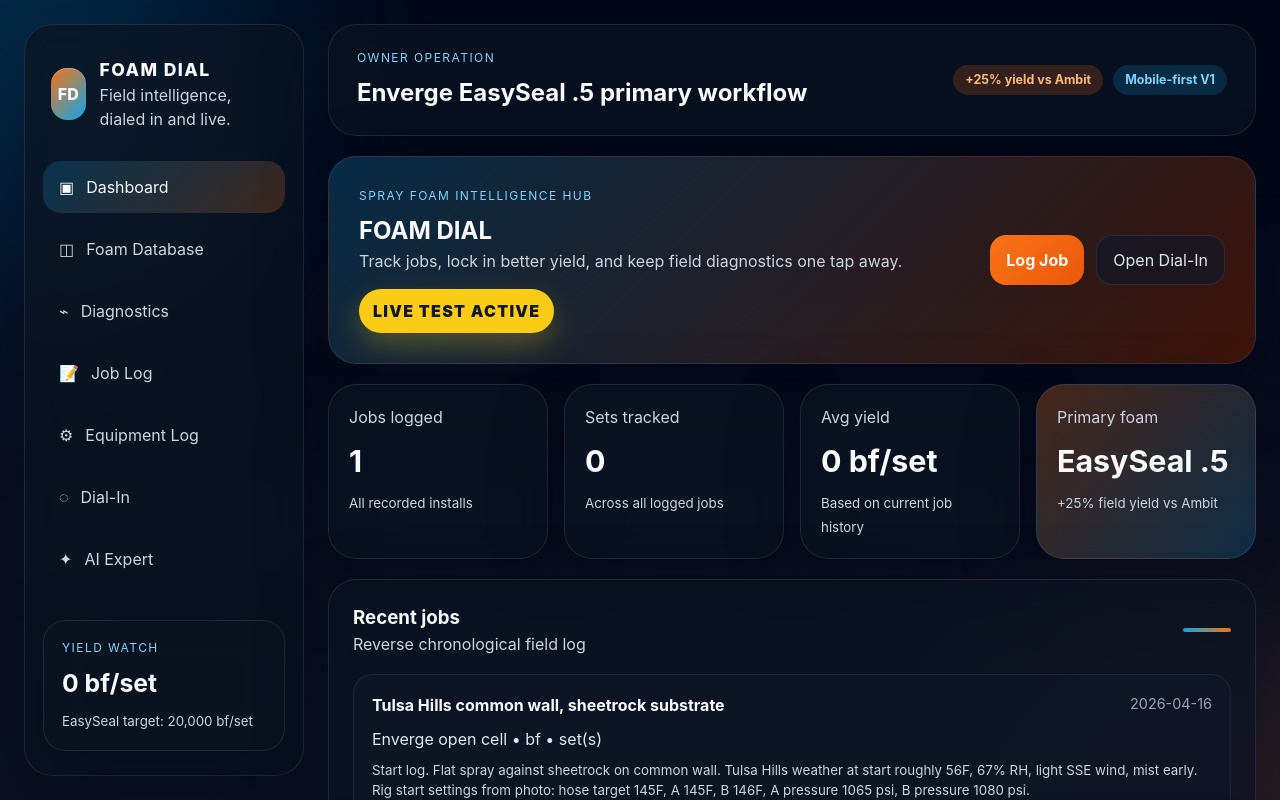
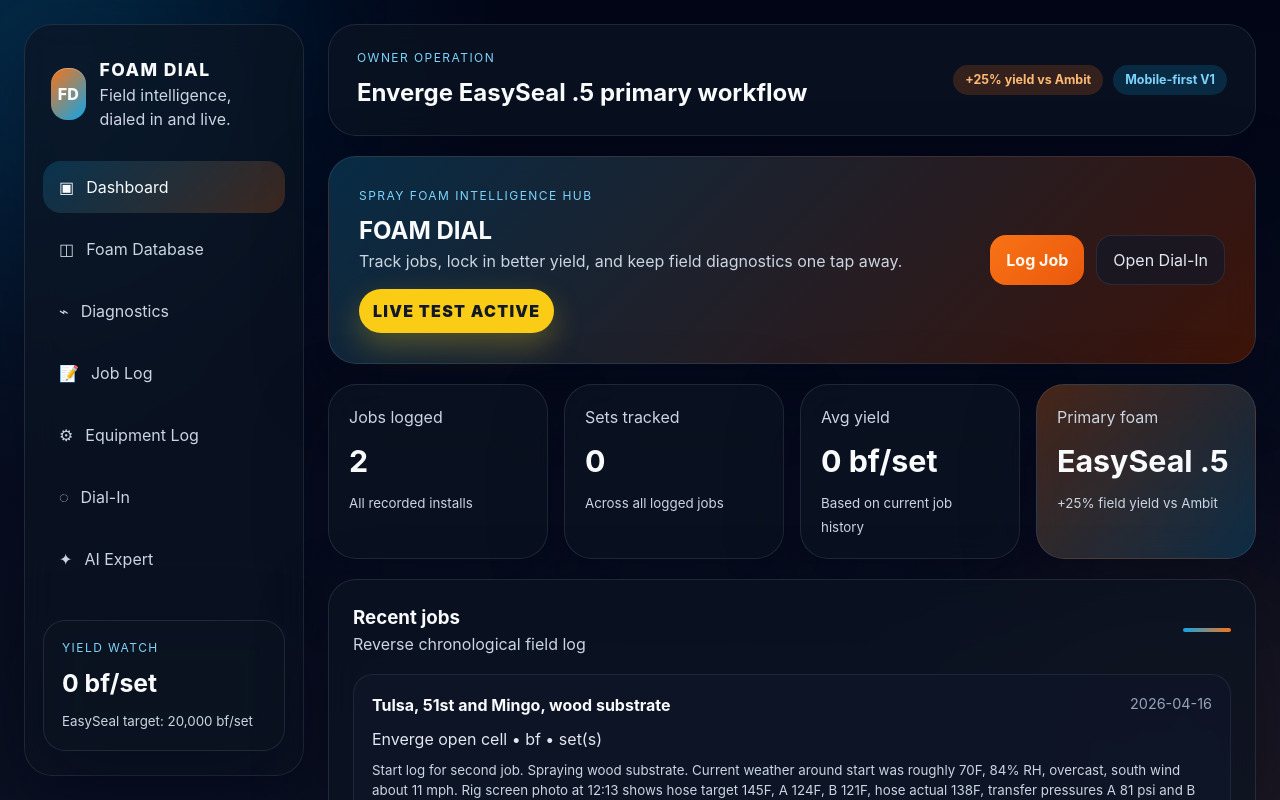
Before and after one commit to Jfrm918/foam-dial, a React (Vite) app: page / in a window 1280 px wide. Shown: the top 800 px of the page. Built offline with nearby package versions, Linux system fonts and the light colour scheme.

Commit message:
Log Tulsa 51st and Mingo start job

```diff
--- a/src/App.jsx
+++ b/src/App.jsx
@@ -217,6 +217,20 @@
 ]
 
 const defaultJobs = [
+  {
+    id: 'job-2026-04-16-tulsa-51st-mingo-wood',
+    date: '2026-04-16',
+    location: 'Tulsa, 51st and Mingo, wood substrate',
+    foam: 'Enverge open cell',
+    sets: '',
+    bf: '',
+    ambT: '70',
+    subT: '',
+    rh: '84',
+    rating: '5',
+    problems: '',
+    notes: 'Start log for second job. Spraying wood substrate. Current weather around start was roughly 70F, 84% RH, overcast, south wind about 11 mph. Rig screen photo at 12:13 shows hose target 145F, A 124F, B 121F, hose actual 138F, transfer pressures A 81 psi and B 67 psi, main pressure 1120 psi.',
+  },
   {
     id: 'job-2026-04-16-tulsa-hills-common-wall',
     date: '2026-04-16',
```
